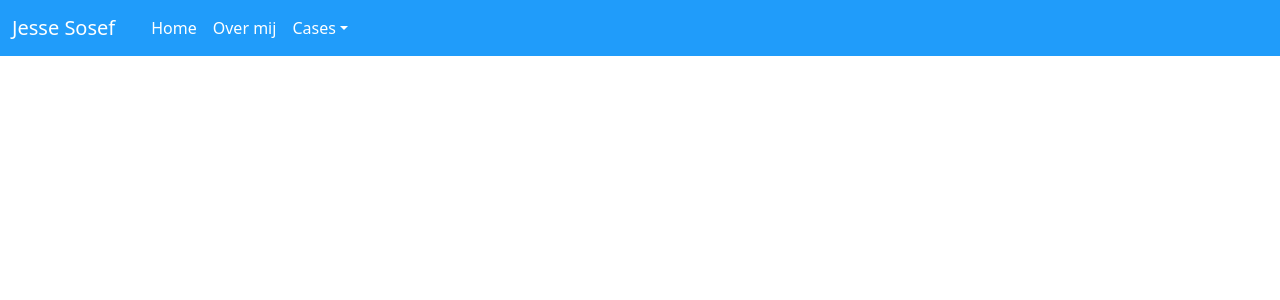
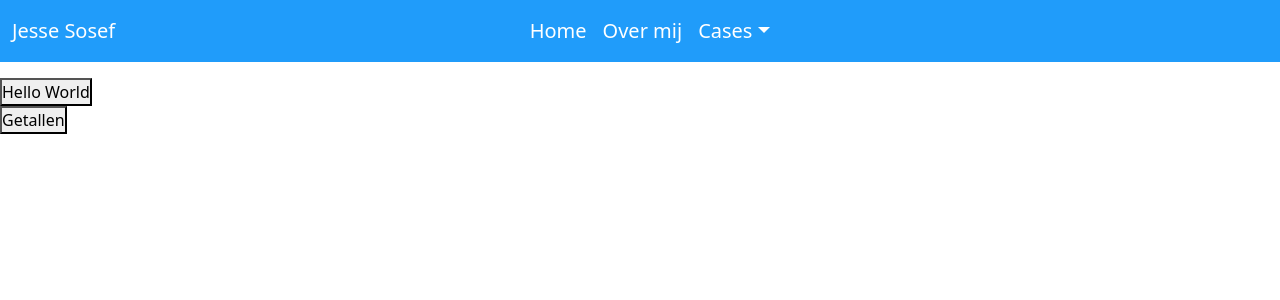
Before and after one commit to Jesse7819/jesse7819.github.io, a React (Create React App) app: page /helloworld in a window 1280 px wide. Shown: the top 300 px of the page. Built offline with nearby package versions, Linux system fonts and the light colour scheme.

Commit message:
hello world added + remaining javascript converted to jQuery

```diff
--- a/src/App.js
+++ b/src/App.js
@@ -2,12 +2,13 @@ import React from 'react';
 import './App.css';
 import './css/navbar.css';
 
-import { BrowserRouter as Router, Routes, Route}
+import { BrowserRouter as Router, Routes, Route }
 	from 'react-router-dom';
 import Home from './pages';
 import About from './pages/about';
 import Dobbelspel from './pages/dobbelspel';
 import Navbar from './components/navbar';
+import HelloWorld from './pages/hello_world';
 
 
 function App() {
@@ -20,8 +21,9 @@ return (
 
 			<Routes>
 				<Route path='/' exact element={<Home />} />
-			<Route path='/about' element={<About/>} />
-			<Route path='/dobbelspel' element={<Dobbelspel/>} />
+				<Route path='/about' element={<About />} />
+				<Route path='/dobbelspel' element={<Dobbelspel />} />
+				<Route path='/helloworld' element={<HelloWorld />} />
 			</Routes>
 		</Router>
 	);
--- a/src/components/dobbelspel.js
+++ b/src/components/dobbelspel.js
@@ -1,4 +1,4 @@
-import $ from "jquery"
+import $ from "jquery";
 
 var diceRollInfo = false;
 var player1DiceRoll1;
@@ -20,20 +20,26 @@ export function diceRollInfoFunction() {
     player1Name = prompt("Wat is de naam van speler 1?");
     player2Name = prompt("Wat is de naam van speler 2?");
 
+    if(diceRollInfo === false) {
         if ((player1Name && player2Name) !== "" || null) {
-        document.getElementsByClassName("player1Name")[0].innerHTML = "Speler: " + player1Name;
-        document.getElementsByClassName("player2Name")[0].innerHTML = "Speler: " + player2Name;
+            // document.getElementsByClassName("player1Name")[0].innerHTML = "Speler: " + player1Name;
+            // document.getElementsByClassName("player2Name")[0].innerHTML = "Speler: " + player2Name;
+            $(".player1Name").text("Speler: " + player1Name);
+            $(".player2Name").text("Speler: " + player2Name);
             diceRollInfo = true;
             $(".resetBtn").css("display", "block");
             $(".rollDice").css("display", "block");
             $(".startBtn").css("display", "none");
             getTurnPlayer();
         } else {
-        document.getElementsByClassName("player1Name")[0].innerHTML = "Oh, U heeft niets ingevuld! Wilt u uw naam niet vertellen?";
-        document.getElementsByClassName("player2Name")[0].innerHTML = "";
+            // document.getElementsByClassName("player1Name")[0].innerHTML = "Oh, U heeft niets ingevuld! Wilt u uw naam niet vertellen?";
+            // document.getElementsByClassName("player2Name")[0].innerHTML = "";
+            $(".player1Name").text("Oh, U heeft niets ingevuld! Wilt u uw naam niet vertellen?");
+            $(".player2Name").text("");
             diceRollInfo = false;
             $(".resetBtn").css("display", "none");
             $(".rollDiceBtn").css("display", "none");
+        }
     }
 
 }
--- /dev/null
+++ b/src/components/hello_world.js
@@ -0,0 +1,41 @@
+import $ from "jquery";
+var nowDate = new Date();
+const options = { weekday: 'long', year: 'numeric', month: 'long', day: 'numeric' };
+
+
+export function greetingPrompt() {
+    var naam = prompt("Hallo, wat is uw naam?");
+
+    if (naam === "") {
+        $(".intro").append("Oh, U heeft niets ingevuld! Wilt u uw naam niet vertellen?");
+
+    } else if (naam) {
+        $(".intro").append("Welkom " + naam + ", leuk dat u er bent! <br> Vandaag is het " + nowDate.toLocaleDateString(undefined, options));
+
+    } else {
+        //User heeft op cancel geklikt.
+    }
+}
+
+//Getallen rekenen
+export function getallenFunction() {
+
+    var eersteGetal = parseFloat(prompt("Voer het eerste nummer in."));
+    var tweedeGetal = parseFloat(prompt("Voer het tweede nummer in."));
+
+    if (isNaN(eersteGetal && tweedeGetal)) {
+        $(".eersteGetal").text("Geen getal");
+    } else {
+        var optellen = eersteGetal + " + " + tweedeGetal + " = " + (eersteGetal + tweedeGetal);
+        var aftrek = eersteGetal + " - " + tweedeGetal + " = " + (eersteGetal - tweedeGetal);
+        var vermenigvuldig = eersteGetal + " x " + tweedeGetal + " = " + (eersteGetal * tweedeGetal);
+        var delen = eersteGetal + " / " + tweedeGetal + " = " + (eersteGetal / tweedeGetal);
+        $(".eersteGetal").text("Eerste getal: " + eersteGetal);
+        $(".tweedeGetal").text("Tweede getal: " + tweedeGetal);
+        $(".optellenUitkomst").text(optellen);
+        $(".aftrekUitkomst").text(aftrek);
+        $(".vermenigvuldigUitkomst").text(vermenigvuldig);
+        $(".delenUitkomst").text(delen);
+    }
+
+}
--- a/src/components/navbar.js
+++ b/src/components/navbar.js
@@ -10,7 +10,6 @@ function newNavbar() {
         <Navbar expand="md">
             <Container fluid>
                 <Navbar.Brand as={NavLink} to="/">Jesse Sosef</Navbar.Brand>
-                <Container>
                 <Navbar.Toggle aria-controls="basic-navbar-nav" />
                 <Navbar.Collapse id="basic-navbar-nav">
                     <Nav className="me-auto">
@@ -18,12 +17,12 @@ function newNavbar() {
                         <Nav.Link as={NavLink} to="/about">Over mij</Nav.Link>
                         <NavDropdown title="Cases" id="basic-nav-dropdown">
                             <NavDropdown.Item as={NavLink} to="/dobbelspel">Dobbelspel</NavDropdown.Item>
+                            <NavDropdown.Item as={NavLink} to="/helloworld">Hello World</NavDropdown.Item>
                             <NavDropdown.Divider />
                             <NavDropdown.Item href="#action/3.4">Another Item</NavDropdown.Item>
                         </NavDropdown>
                     </Nav>
                 </Navbar.Collapse>
-                </Container>
             </Container>
         </Navbar>
         </div>
--- a/src/css/navbar.css
+++ b/src/css/navbar.css
@@ -16,3 +16,9 @@
 .container-fluid .nav-link {
     text-align: center;
 }
+
+.navbar-expand-md .navbar-nav {
+    margin: auto;
+    padding-right: 100px;
+    font-size: 20px;
+}
--- a/src/pages/dobbelspel.js
+++ b/src/pages/dobbelspel.js
@@ -2,8 +2,8 @@ import React from "react";
 import { diceRollInfoFunction, resetDiceRollFunction, startGameFunction } from "../components/dobbelspel";
 
 const Dobbelspel = () => {
-return (
-	<div class="dobbelspelContainer">
+    return (
+        <div class="dobbelspelContainer">
             <div class="diceButtons">
                 <button class="startBtn" type="button" onClick={diceRollInfoFunction}>Start spel</button>
                 {/* <button class="rollDiceBtn" type="button" onclick="startGameFunction()">Begin het spel</button> */}
@@ -18,12 +18,12 @@ return (
             <button class="rollDice" type="button" onClick={startGameFunction}>Rol de dobbelstenen</button>
 
             <div class="numbersRolled">
-                <h1 class="diceOne"></h1>
-                <h1 class="diceTwo"></h1>
+                <h1 class="diceOne">{/* Empty */}</h1>
+                <h1 class="diceTwo">{/* Empty */}</h1>
             </div>
             <div class="resultaat"></div>
         </div>
-);
+    );
 };
 
 export default Dobbelspel;
--- /dev/null
+++ b/src/pages/hello_world.js
@@ -0,0 +1,30 @@
+import React from "react";
+import { greetingPrompt, getallenFunction } from "../components/hello_world";
+
+const HelloWorld = () => {
+    return (
+        <div className="helloWorld">
+            <p className="intro"></p>
+            <button type="button" onClick={greetingPrompt}>Hello World</button>
+            <br />
+            <button type="button" onClick={getallenFunction}>Getallen</button>
+
+            <br /><br />
+            <div className="getallenUitkomst">
+                <div className="eersteGetal"></div>
+                <div className="tweedeGetal"></div>
+                <br />
+                <div className="optellenUitkomst"></div>
+
+                <div className="aftrekUitkomst"></div>
+
+                <div className="vermenigvuldigUitkomst"></div>
+
+                <div className="delenUitkomst"></div>
+                <br />
+            </div>
+        </div>
+    );
+};
+
+export default HelloWorld;
```
Lines whose indentation alone changed are shown as unchanged.
